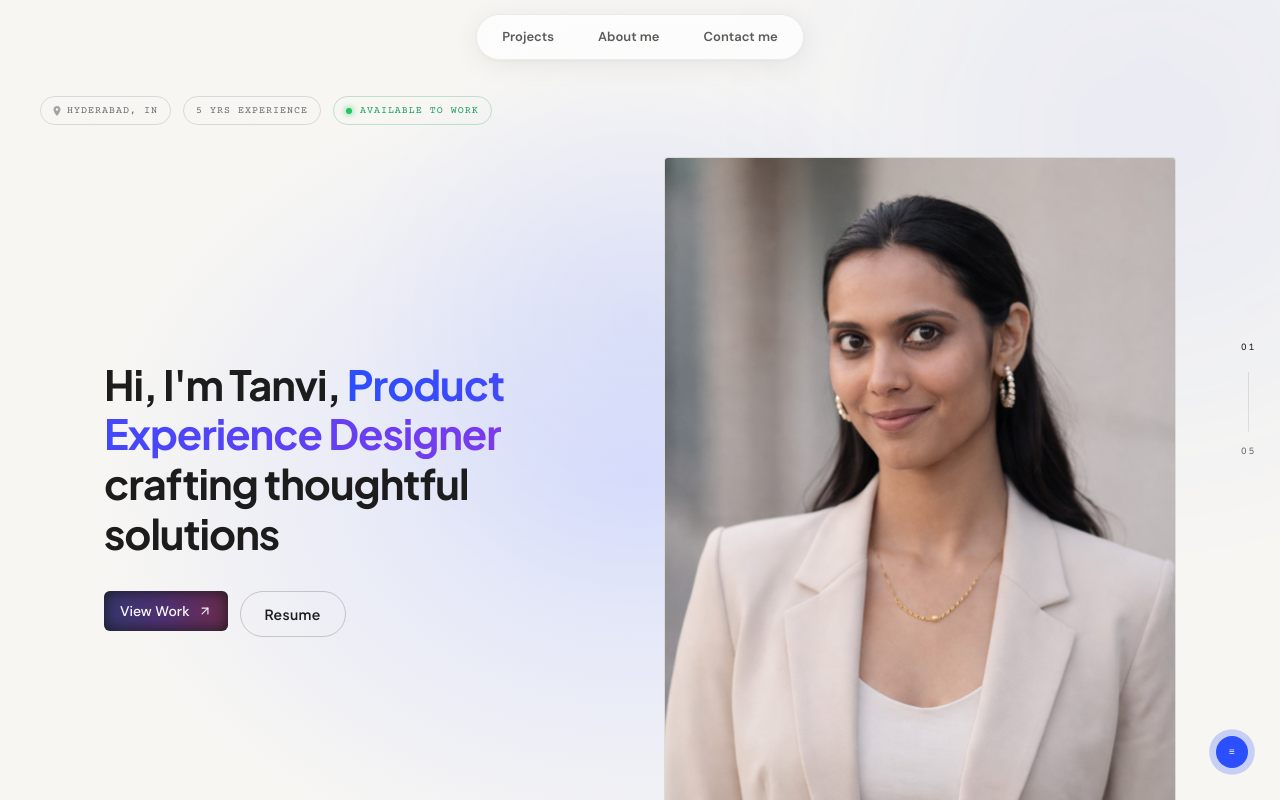
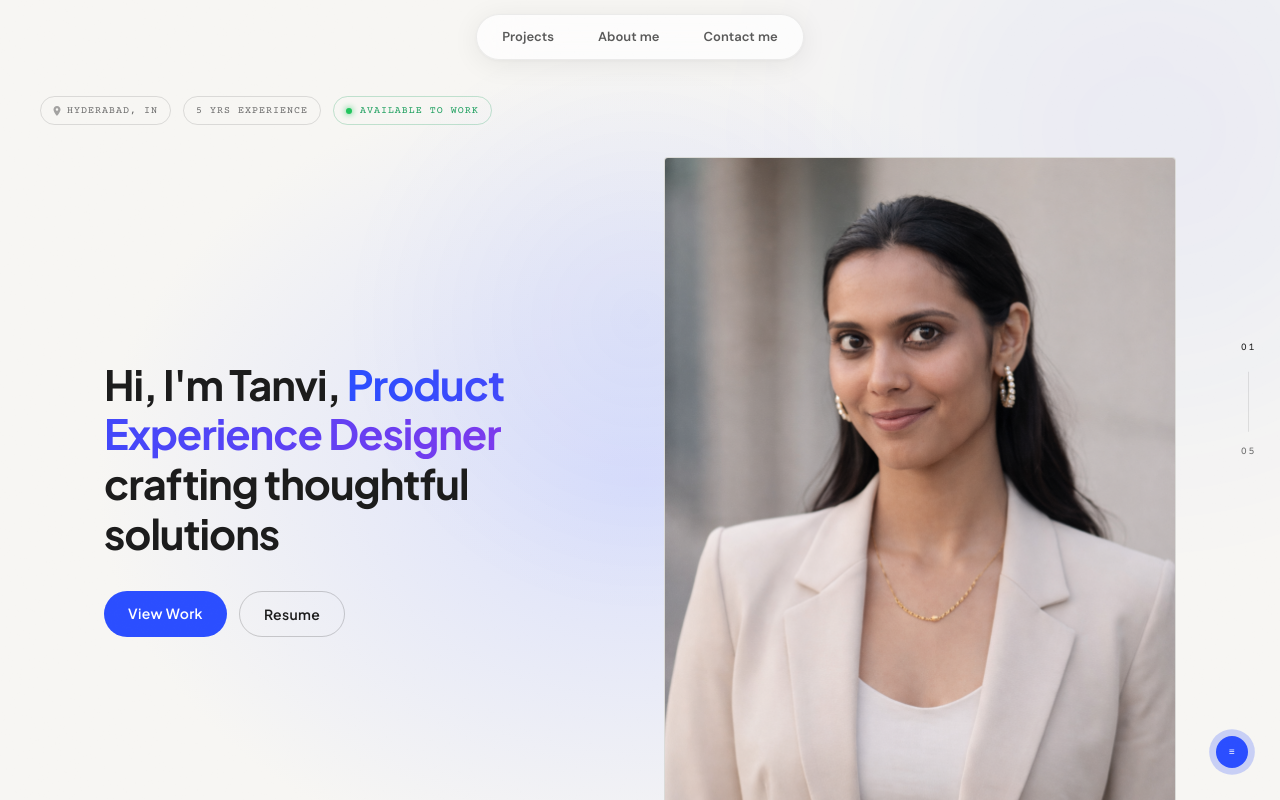
Before and after one commit to tanvijoshi22/Tanvi-Portfolio-Website-, a Next.js app: page / in a window 1280 px wide. Both pictures are taken after a click on the button "SKIP →". Shown: the top 800 px of the page. Built offline with nearby package versions, Linux system fonts and the light colour scheme.

Commit message:
Remove gradient effect from View Work button, revert to solid blue

```diff
--- a/components/sections/Hero.tsx
+++ b/components/sections/Hero.tsx
@@ -2,7 +2,6 @@
 import { useRef, useState, useEffect } from 'react'
 import { motion, useSpring, useTransform } from 'framer-motion'
 import Image from 'next/image'
-import { ButtonColorful } from '@/components/ui/button-colorful'
 
 /* ── Typewriter h1 ─────────────────────────────────────────────── */
 const HERO_TEXT = "Hi, I'm Tanvi, Product Experience Designer crafting thoughtful solutions through creativity and passion."
@@ -122,8 +121,12 @@ export default function Hero() {
               className="flex flex-wrap gap-3"
               initial={false}
             >
-              <a href="#work" data-cursor="cta" style={{ textDecoration: 'none' }}>
-                <ButtonColorful label="View Work" />
+              <a
+                href="#work"
+                className="bg-accent-blue text-white font-display font-semibold text-sm tracking-wide px-6 py-3 rounded-full hover:bg-[#1f3de0] transition-colors duration-200"
+                data-cursor="cta"
+              >
+                View Work
               </a>
               <a
                 href="/Resume-Tanvi.pdf"
```
